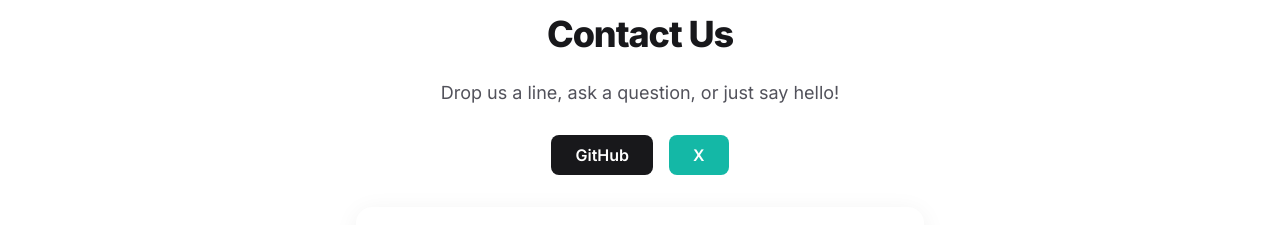
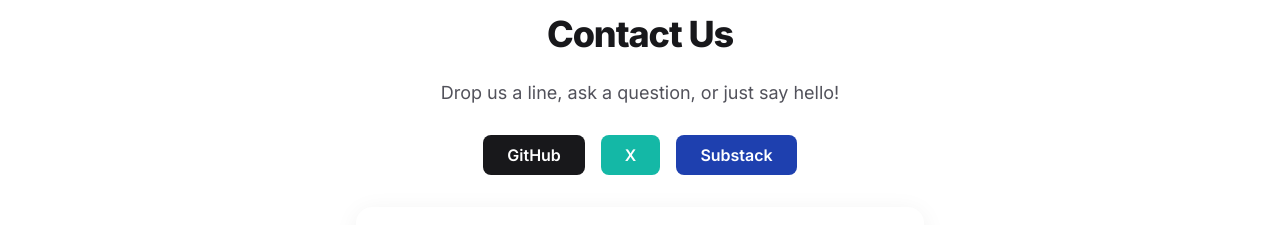
Before and after one commit to groverneev/DuneBroom_Website, a Next.js app: page / in a window 1280 px wide. Shown: the part 2100-2325 px from the top of the page. Built offline with nearby package versions, Linux system fonts and the light colour scheme; grey boxes are pictures that could not be loaded.

Commit message:
idk_what_to_write

```diff
--- a/app/page.tsx
+++ b/app/page.tsx
@@ -158,6 +158,7 @@ export default function Home() {
     justifyContent: 'center',
     marginBottom: 32
   }}>
+
     <a
       href="https://github.com/groverneev"
       target="_blank"
@@ -188,6 +189,24 @@ export default function Home() {
     >
       X
     </a>
+
+    <a
+      href="techunpacked.substack.com"
+      target="_blank"
+      rel="noopener noreferrer"
+      style={{
+        background: '#1e40af',
+        color: '#fff',
+        borderRadius: 8,
+        padding: '10px 24px',
+        fontWeight: 600,
+        textDecoration: 'none'
+      }}
+    >
+      Substack
+    </a>
+
+
   </div>
   {/* Embedded Google Form */}
   <div style={{
```
